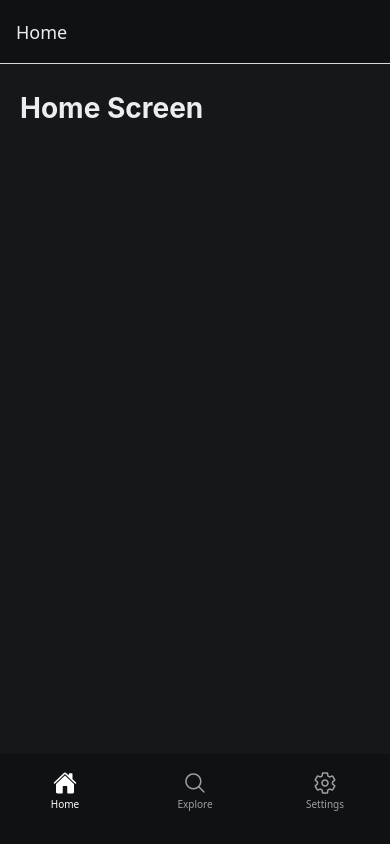
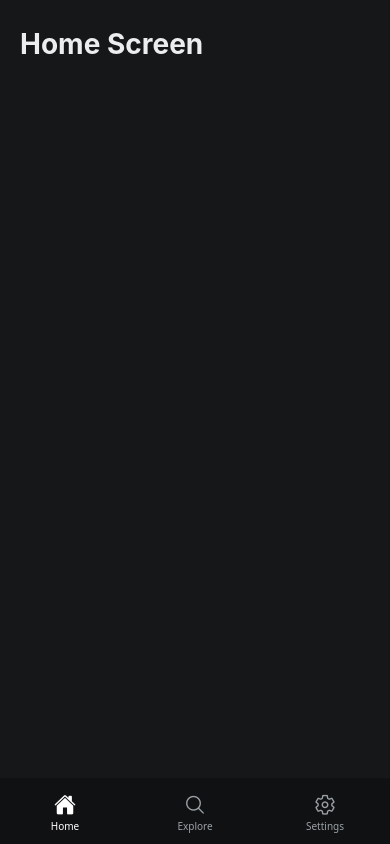
Before and after one commit to lowner75/react-native-template, a React Native app: screen / in a window 390 px wide. Built offline with nearby package versions, Linux system fonts and the light colour scheme.

Commit message:
feat(navigation): hide header for Home tab only

```diff
--- a/src/navigation/BottomTabsNavigator.tsx
+++ b/src/navigation/BottomTabsNavigator.tsx
@@ -2,6 +2,7 @@
 
 // Dependencies ...
 import React from 'react';
+import { useSafeAreaInsets } from 'react-native-safe-area-context';
 import { createBottomTabNavigator } from '@react-navigation/bottom-tabs';
 import { Ionicons } from '@expo/vector-icons';
 import { useAppTheme } from '../hooks/useAppTheme';
@@ -21,15 +22,21 @@ const Tab = createBottomTabNavigator<TabParamList>();
 
 export default function BottomTabsNavigator() {
   const { colors } = useAppTheme();
+  const insets = useSafeAreaInsets();
 
   return (
     <Tab.Navigator
       screenOptions={({ route }) => ({
         headerStyle: { backgroundColor: colors.headerBackground },
         headerTintColor: colors.text,
+        headerTitleAlign: 'left',
+        headerTitleStyle: {
+          paddingLeft: 4,
+        },
         tabBarStyle: {
-          height: 90,
-          paddingTop: 10,
+          height: insets.bottom + 66,
+          paddingTop: 8,
+          paddingBottom: insets.bottom,
           borderTopWidth: 0,
           backgroundColor: colors.tabBarBackground,
         },
@@ -50,11 +57,11 @@ export default function BottomTabsNavigator() {
               break;
           }
 
-          return <Ionicons name={iconName} size={24} color={color} />;
+          return <Ionicons name={iconName} size={22} color={color} />;
         },
       })}
     >
-      <Tab.Screen name="Home" component={HomeScreen} />
+      <Tab.Screen name="Home" component={HomeScreen} options={{ headerShown: false }} />
       <Tab.Screen name="Explore" component={ExploreScreen} />
       <Tab.Screen name="Settings" component={SettingsScreen} />
     </Tab.Navigator>
```
